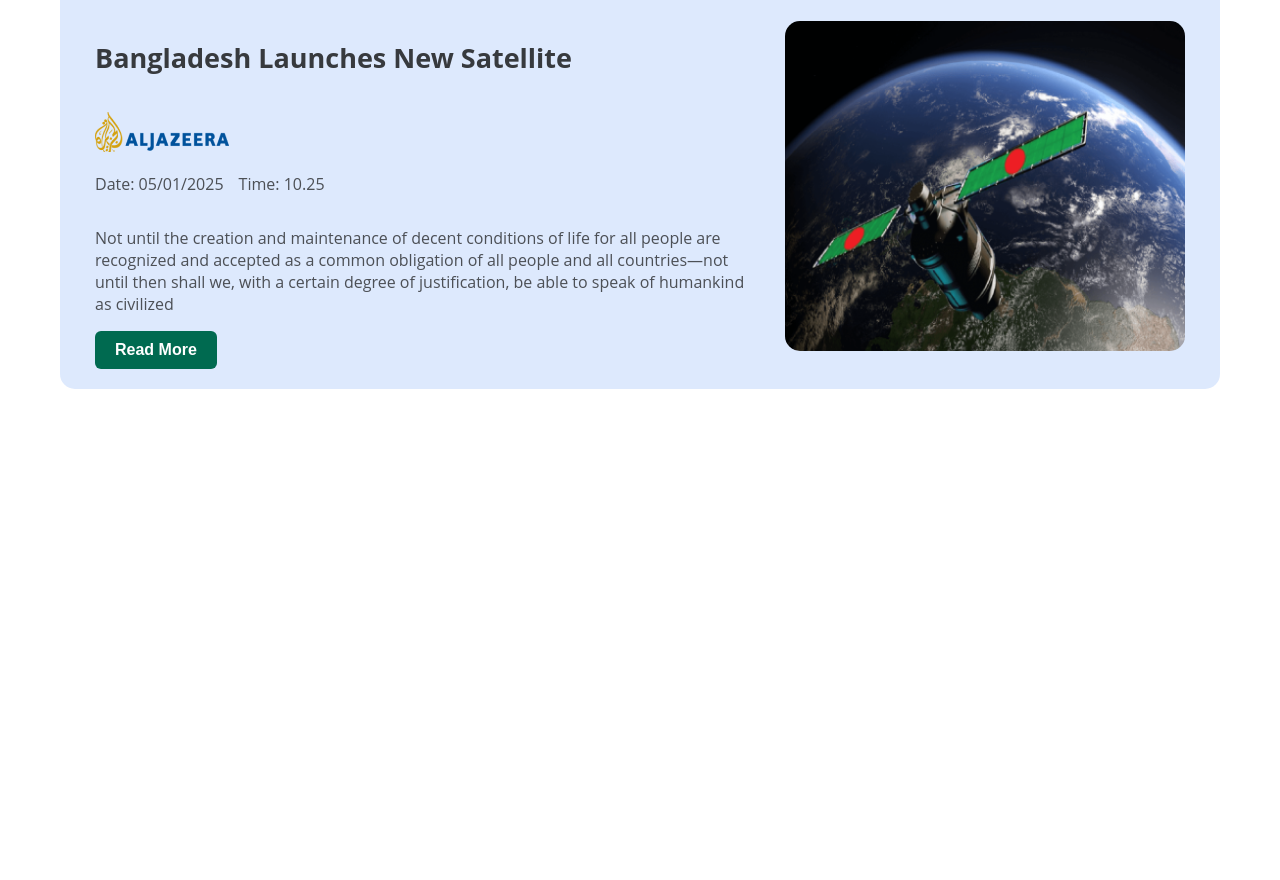
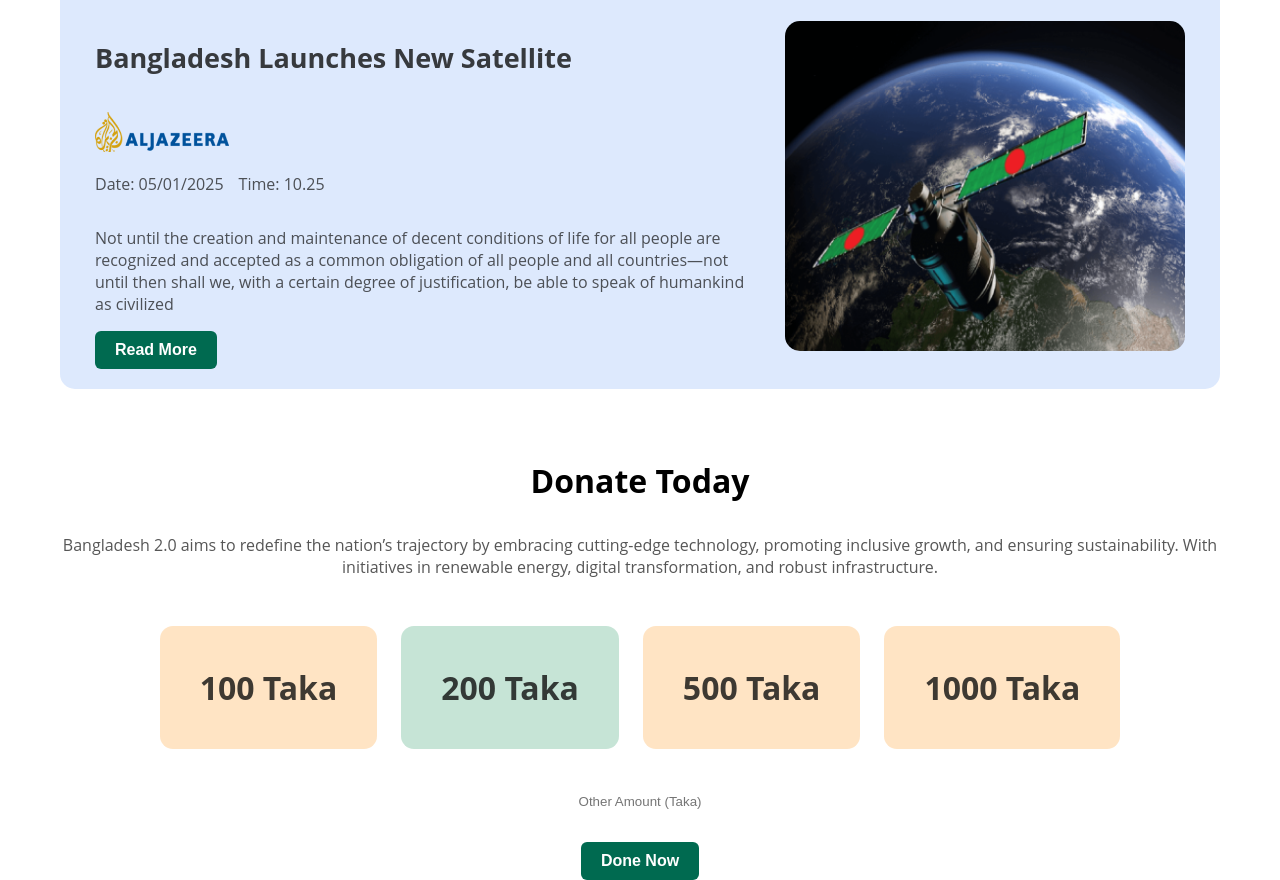
Before and after one commit to uttam2004/Assignment-no-1, a plain HTML site: page index.html in a window 1280 px wide. Shown: the part 1684-2564 px from the top of the page. Before the commit the page ends 2073 px from the top, so only its background shows below. Drawn offline with Linux system fonts and the light colour scheme.

Commit message:
added Donate today

```diff
--- a/index.html
+++ b/index.html
@@ -80,6 +80,23 @@
             </div>
 
         </section>
+        <section class="Donate Today">
+            <div class="Donate">
+                <h3 class="Donate-title">Donate Today</h3>
+                <p class="Donate-description">Bangladesh 2.0 aims to redefine the nation’s trajectory by embracing cutting-edge technology, promoting inclusive growth, and ensuring sustainability. With initiatives in renewable energy, digital transformation, and robust infrastructure.</p>
+            </div>
+            <div class="add-money">
+                <h3 class="no-1">100 Taka</h3>
+                <h3 class="no-2"> 200 Taka</h3>
+                <h3 class="no-3">500 Taka</h3>
+                <h3 class="no-4">1000 Taka</h3>
+            </div>
+            <div>
+            <input class="input" type="text" placeholder="Other Amount (Taka)"><br>
+            <button class="common-btn">Done Now</button>
+            </div>
+        </section>
+
     </main>
     <footer>
 
--- a/styles/portfolio1.css
+++ b/styles/portfolio1.css
@@ -163,3 +163,46 @@ main .satelite{
     padding: 20px 35px;
     border-radius: 15px;
 }
+/* donate today styles */
+.Donate-title{
+    font-size: 32px;
+    font-weight: bold;
+}
+.Donate-description{
+    color: rgba(14, 14, 14, 0.7);
+    font-size: 16px;
+}
+.Donate{
+    text-align: center;
+}
+.add-money h3{
+    font-weight: bold;
+    font-size: 32px;
+}
+.add-money{
+    display: flex;
+    gap: 24px;
+    width: 100%;
+    justify-content: center;
+    align-items: center;
+}
+.no-2{
+    background-color: rgba(198, 228, 214, 1);
+    padding: 40px 40px;
+    border-radius: 13px;
+    color: rgba(14, 14, 14, 0.8);
+}
+.no-1,.no-3,.no-4{
+    background-color: bisque;
+    padding: 40px 40px;
+    border-radius: 13px;
+    color: rgba(14, 14, 14, 0.8);
+}
+.input{
+    width: 75%;
+    text-align: center;
+    border: none;
+    margin-bottom: 20px;
+    padding: 13px;
+}
+/* Subscribe Newsletter */
```
